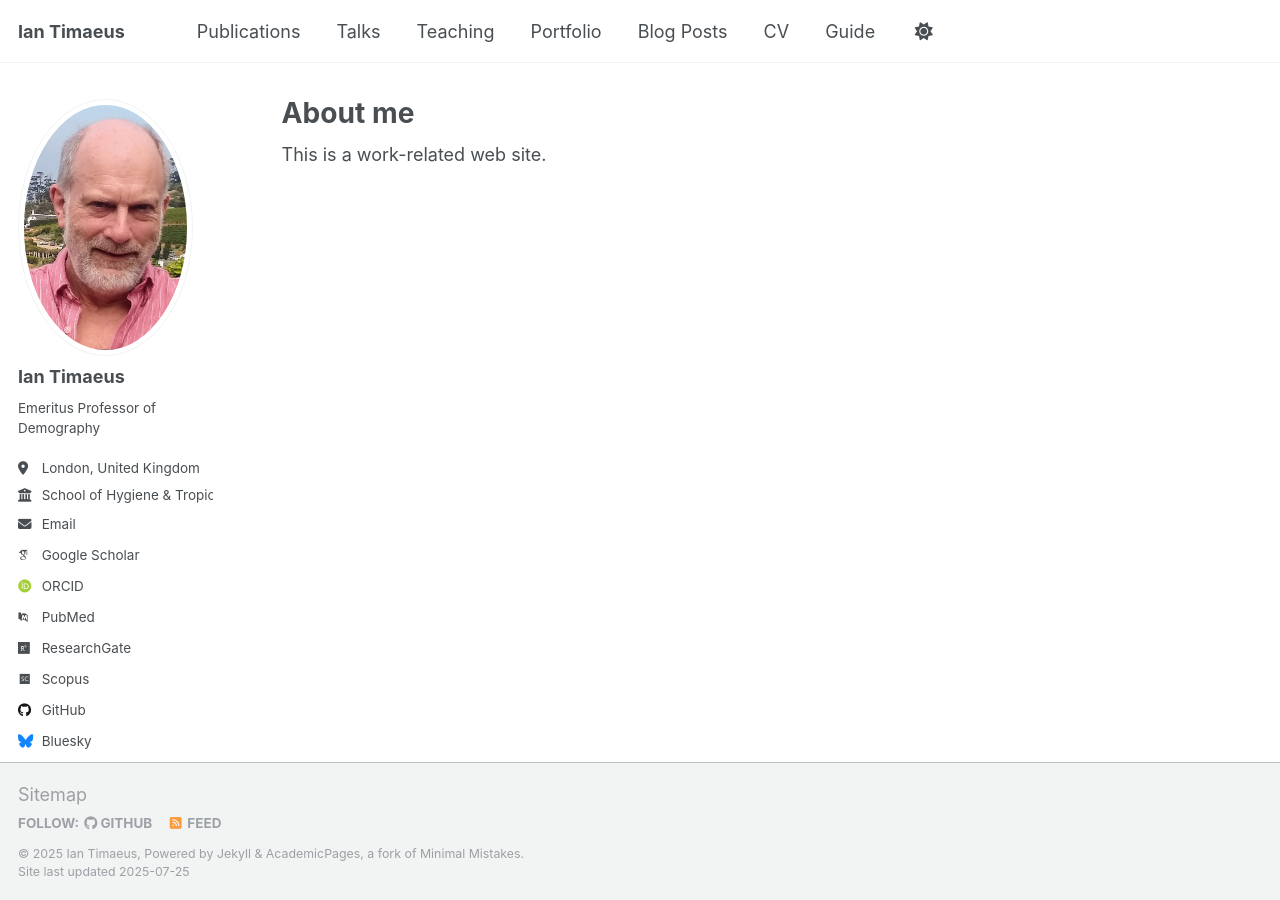
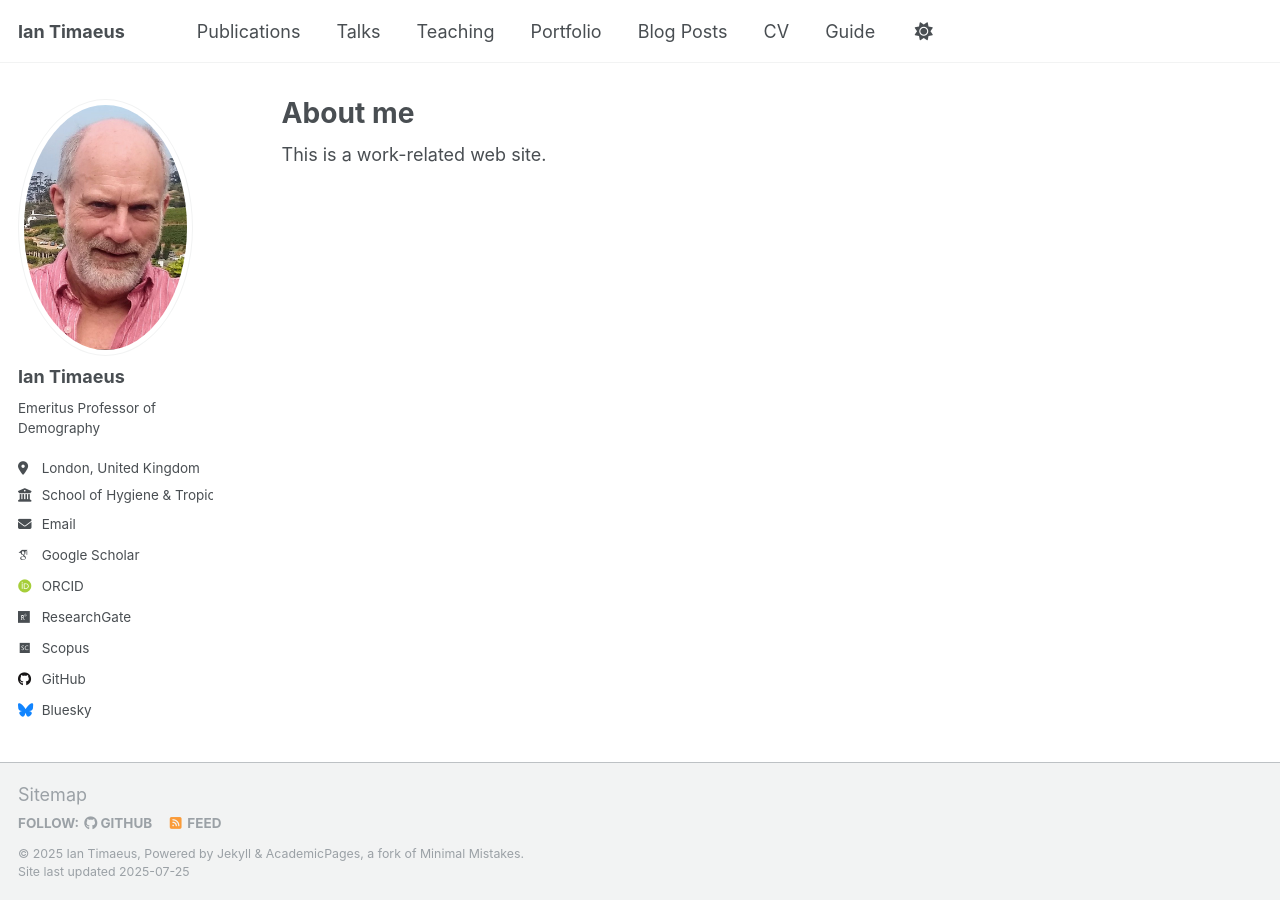
Before and after one commit to BugBunny/ian_timaeus, a Jekyll site: the page built from _pages/about.md, in a window 1280 px wide. Built offline with Jekyll 4.4.1, drawn with Linux system fonts in a browser that asks for light colours; some web fonts are replaced; a script that is not in the unit is left out.

Commit message:
Update _config.yml

```diff
--- a/_config.yml
+++ b/_config.yml
@@ -34,11 +34,10 @@ author:
   # Academic websites
   academia         : # URL
   arxiv            : # URL - Update with the correct link to your profile
-  googlescholar    : "http://scholar.google.co.uk/citations?user=EwLqmPUAAAAJ"
+  googlescholar    : "https://scholar.google.co.uk/citations?user=EwLqmPUAAAAJ"
   impactstory      : # URL
   orcid            : "https://orcid.org/0000-0001-8011-4806"
-  semantic         : # URL
-  pubmed           : "https://www.ncbi.nlm.nih.gov/pubmed/?term=john+snow"
+  semantic         : # URLian+timaeus"
   researchgate     : https://www.researchgate.net/profile/Ian_Timaeus
   scopus           : http://www.scopus.com/authid/detail.url?authorId=6701338785
 
```
